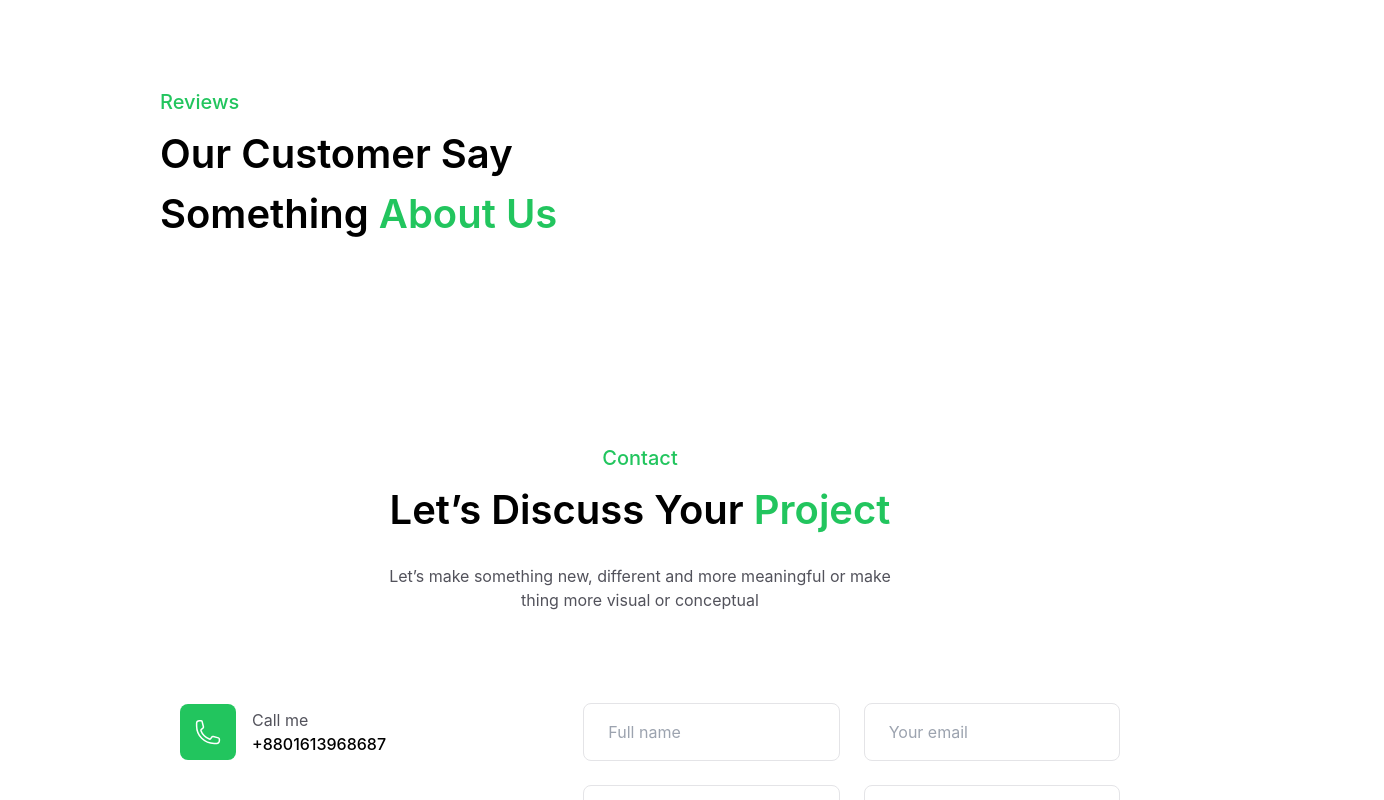
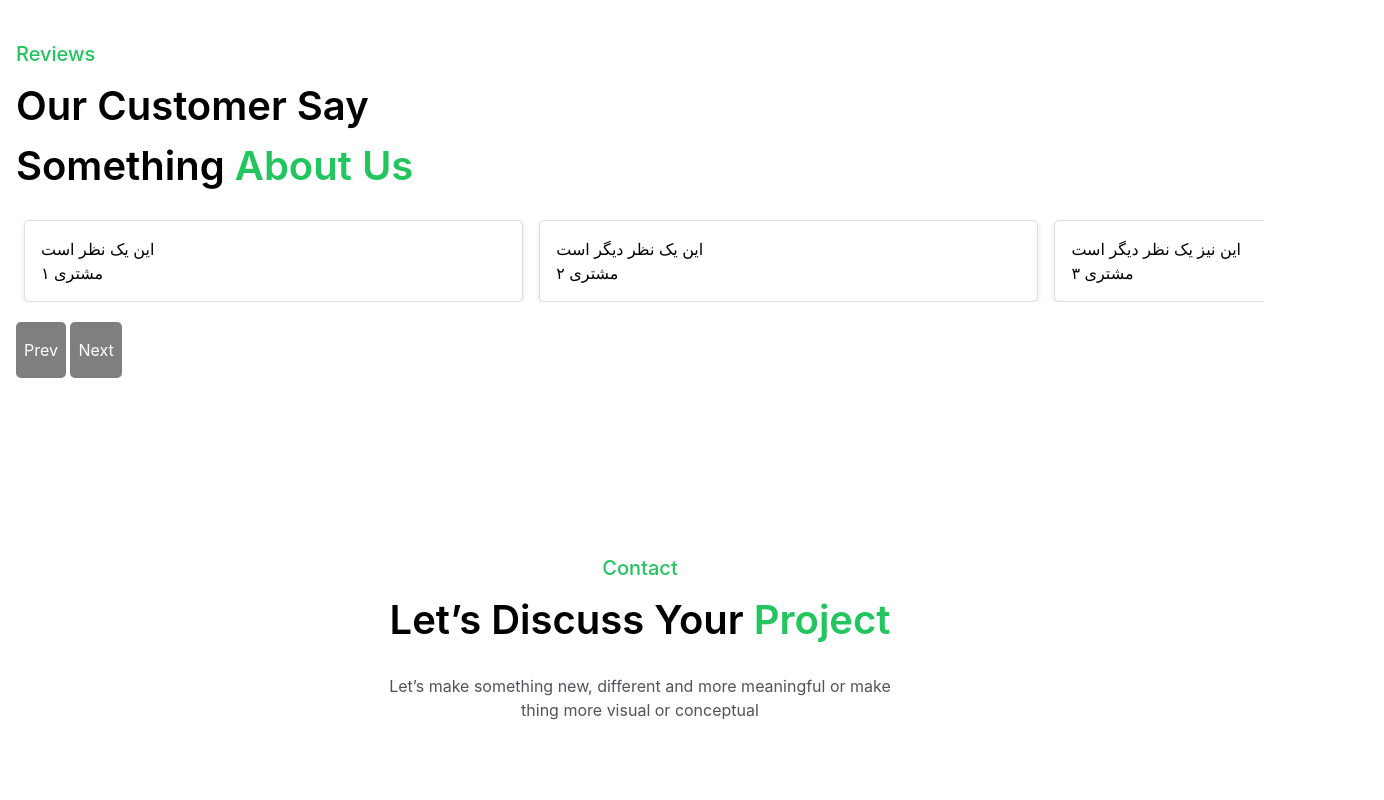
Before and after one commit to imedisa/test-interview-front, a website built with Vite: page index.html in a window 1280 px wide. Shown: the part 2000-2800 px from the top of the page, 1384 px wide, since content can reach past the window. Built offline with nearby package versions, Linux system fonts and the light colour scheme; files whose address does not match are found by name.

Commit message:
comments

```diff
--- a/assets/style.css
+++ b/assets/style.css
@@ -1,4 +1,3 @@
-
 :root {
   font-family: Inter, system-ui, Avenir, Helvetica, Arial, sans-serif;
   line-height: 1.5;
@@ -19,8 +18,63 @@ body {
   min-width: 320px;
   min-height: 100vh;
 }
-button{
+
+button {
   height: 56px;
   font-weight: 500px;
   padding: 16px 24px;
 }
+
+.carousel {
+  position: relative;
+  overflow: hidden;
+  width: 100%;
+}
+
+.carousel-container {
+  display: flex;
+  overflow: hidden;
+}
+
+.carousel-slides {
+  display: flex;
+  transition: transform 0.3s ease;
+  width: 100%;
+}
+
+.slide {
+  flex: 0 0 calc(100% / 2.5); /* هر آیتم 40% از عرض container را می‌گیرد */
+  box-sizing: border-box;
+  padding: 1rem;
+  background-color: #fff;
+  border: 1px solid #ddd;
+  margin: 0 0.5rem;
+  border-radius: 5px;
+  box-shadow: 0 2px 5px rgba(0, 0, 0, 0.1);
+}
+
+.controls {
+  /* position: absolute;
+  top: 50%;
+  width: 100%;
+  display: flex;
+  justify-content: space-between;
+  transform: translateY(-50%);
+  z-index: 1; */
+  margin-top: 20px;
+}
+
+.controls button {
+  background: rgba(0, 0, 0, 0.5);
+  color: white;
+  border: none;
+  padding: 0.5rem;
+  border-radius: 5px;
+  cursor: pointer;
+  font-size: 1rem;
+}
+
+.controls button:disabled {
+  background: rgba(0, 0, 0, 0.2);
+  cursor: not-allowed;
+}
--- a/index.html
+++ b/index.html
@@ -1,5 +1,6 @@
 <!DOCTYPE html>
 <html lang="en">
+
 <head>
   <meta charset="UTF-8" />
   <link rel="icon" type="" href="./assets/icons/Logo.svg" />
@@ -7,21 +8,20 @@
   <script src="https://cdn.tailwindcss.com"></script>
 
   <title>Portfolio</title>
+  <link rel="stylesheet" href="styles.css">
+  <link href="https://unpkg.com/swiper/swiper-bundle.min.css" rel="stylesheet" />
+  <script src="https://unpkg.com/swiper/swiper-bundle.min.js"></script>
 </head>
+
 <body class="pt-20">
-    <div class="container mx-auto px-40 py-10">
+  <div class="container mx-auto px-4 py-10">
     <!-- HEADER -->
-      <div
-        x-data="{ scrolled: false }"
-        @scroll.window="scrolled = (window.pageYOffset > 20)"
+    <div x-data="{ scrolled: false }" @scroll.window="scrolled = (window.pageYOffset > 20)"
       class="fixed top-0 left-0 right-0 z-50 transition-all duration-300"
-        :class="{'bg-white shadow-md': scrolled, 'bg-transparent': !scrolled}"
-      >
+      :class="{'bg-white shadow-md': scrolled, 'bg-transparent': !scrolled}">
       <div class="container mx-auto px-4">
-          <header
-            class="flex justify-between items-center py-4 transition-all duration-300"
-            :class="{'py-2': scrolled, 'py-4': !scrolled}"
-          >
+        <header class="flex justify-between items-center py-4 transition-all duration-300"
+          :class="{'py-2': scrolled, 'py-4': !scrolled}">
           <!-- LOGO -->
           <img src="./assets/icons/Logo.svg" alt="logo" />
 
@@ -44,11 +44,8 @@
           </div>
 
           <!-- BUTTON -->
-            <a
-              href="./assets/pdf/myfile.pdf"
-              download=""
-              class="border-2 border-green-500 hover:bg-green-600 hover:text-white transition-colors rounded-lg bg-transparent px-6 py-2"
-            >
+          <a href="./assets/pdf/myfile.pdf" download=""
+            class="border-2 border-green-500 hover:bg-green-600 hover:text-white transition-colors rounded-lg bg-transparent px-6 py-2">
             Download CV
           </a>
         </header>
@@ -59,9 +56,7 @@
     <div id="about" class="mt-32 grid grid-cols-2 items-center relative">
       <div class="">
         <div class="text-green-500 text-xl font-medium mb-2">welcome</div>
-          <div
-            class="text-[58px] font-semibold leading-[70px] mb-6 text-nowrap"
-          >
+        <div class="text-[58px] font-semibold leading-[70px] mb-6 text-nowrap">
           I have <span class="text-green-500 font-bold"> Creative</span><br />
           <span class="text-green-500 font-bold">Design</span> Experience
         </div>
@@ -71,9 +66,7 @@
           to solve their problems with my design for 2 years.
         </div>
         <div class="mt-10 flex gap-6 items-center">
-            <button
-              class="bg-green-500 hover:bg-green-700 transition-colors text-white rounded-lg"
-            >
+          <button class="bg-green-500 hover:bg-green-700 transition-colors text-white rounded-lg">
             Contact Me
           </button>
           <a class="flex items-center gap-6">
@@ -89,24 +82,21 @@
             Follow me on:
           </div>
           <span class="bg-green-500 h-16 content-none mt-8 w-[1px]"></span>
-            <a href="#"
-              ><div
-                class="bg-green-500 hover:bg-green-700 w-5 h-5 rounded-[5px] flex justify-center items-center"
-              >
-                <img src="./assets/icons/facebook.svg" alt="" /></div
-            ></a>
-            <a href="#"
-              ><div
-                class="bg-green-500 hover:bg-green-700 w-5 h-5 rounded-[5px] flex justify-center items-center"
-              >
-                <img src="./assets/icons/instagram.svg" alt="" /></div
-            ></a>
-            <a href="#"
-              ><div
-                class="bg-green-500 hover:bg-green-700 w-5 h-5 rounded-[5px] flex justify-center items-center"
-              >
-                <img src="./assets/icons/linkedin.svg" alt="" /></div
-            ></a>
+          <a href="#">
+            <div class="bg-green-500 hover:bg-green-700 w-5 h-5 rounded-[5px] flex justify-center items-center">
+              <img src="./assets/icons/facebook.svg" alt="" />
+            </div>
+          </a>
+          <a href="#">
+            <div class="bg-green-500 hover:bg-green-700 w-5 h-5 rounded-[5px] flex justify-center items-center">
+              <img src="./assets/icons/instagram.svg" alt="" />
+            </div>
+          </a>
+          <a href="#">
+            <div class="bg-green-500 hover:bg-green-700 w-5 h-5 rounded-[5px] flex justify-center items-center">
+              <img src="./assets/icons/linkedin.svg" alt="" />
+            </div>
+          </a>
         </div>
       </div>
     </div>
@@ -143,9 +133,7 @@
           to solve their problems with my design for 2 years.
         </div>
         <div class="mt-10 flex gap-6 items-center">
-            <button
-              class="bg-green-500 hover:bg-green-700 transition-colors text-white rounded-lg"
-            >
+          <button class="bg-green-500 hover:bg-green-700 transition-colors text-white rounded-lg">
             Hire Me
           </button>
         </div>
@@ -191,9 +179,7 @@
             share with you.
           </div>
           <div class="mt-10 flex gap-6 items-center">
-              <button
-                class="bg-green-500 hover:bg-green-700 transition-colors text-white rounded-lg"
-              >
+            <button class="bg-green-500 hover:bg-green-700 transition-colors text-white rounded-lg">
               Show More
             </button>
           </div>
@@ -222,6 +208,22 @@
       </div>
       <!-- COMMENTS CONTENT -->
       <div>
+        <div x-data="slider()" class="carousel">
+          <div class="carousel-container">
+            <div class="carousel-slides" :style="'transform: translateX(-' + (currentSlide * getSlideWidth()) + '%)'">
+              <template x-for="(slide, index) in slides" :key="index">
+                <div class="slide">
+                  <div class="comment" x-text="slide.comment"></div>
+                  <div class="name" x-text="slide.name"></div>
+                </div>
+              </template>
+            </div>
+          </div>
+          <div class="controls">
+            <button @click="prevSlide()">Prev</button>
+            <button @click="nextSlide()">Next</button>
+          </div>
+        </div>
 
       </div>
     </div>
@@ -244,9 +246,7 @@
         <div class="col-span-5 h-[587px]">
           <div class="gap-6 flex flex-col justify-between">
             <div class="gap-4 flex items-center py-7 px-5">
-                <div
-                  class="bg-green-500 hover:bg-green-700 w-14 h-14 rounded-lg flex justify-center items-center"
-                >
+              <div class="bg-green-500 hover:bg-green-700 w-14 h-14 rounded-lg flex justify-center items-center">
                 <img src="./assets/icons/call.svg" alt="" />
               </div>
               <div>
@@ -256,8 +256,7 @@
             </div>
             <div class="gap-4 flex items-center py-7 px-5">
               <div
-                  class="bg-green-500 hover:bg-green-700 transition-colors w-14 h-14 rounded-lg flex justify-center items-center"
-                >
+                class="bg-green-500 hover:bg-green-700 transition-colors w-14 h-14 rounded-lg flex justify-center items-center">
                 <img src="./assets/icons/gmail.svg" alt="" />
               </div>
               <div>
@@ -269,8 +268,7 @@
             </div>
             <div class="gap-4 flex items-center py-7 px-5">
               <div
-                  class="bg-green-500 hover:bg-green-700 transition-colors w-14 h-14 rounded-lg flex justify-center items-center"
-                >
+                class="bg-green-500 hover:bg-green-700 transition-colors w-14 h-14 rounded-lg flex justify-center items-center">
                 <img src="./assets/icons/location.svg" alt="" />
               </div>
               <div>
@@ -287,62 +285,30 @@
           <form action="" id="contactForm" onsubmit="return validateForm()">
             <div class="">
               <div class="grid grid-cols-2 gap-6">
-                  <input
-                    id="fullName"
-                    placeholder="Full name"
+                <input id="fullName" placeholder="Full name"
                   class="border border-zinc-200 rounded-lg px-6 py-4 focus:border-green-600 focus:ring-1 focus:ring-green-600 hover:border-zinc-400 transition-colors focus:outline-none"
-                    type="text"
-                    required
-                    minlength="2"
-                    maxlength="50"
-                  />
-                  <input
-                    id="email"
-                    placeholder="Your email"
+                  type="text" required minlength="2" maxlength="50" />
+                <input id="email" placeholder="Your email"
                   class="border border-zinc-200 rounded-lg px-6 py-4 focus:border-green-600 focus:ring-1 focus:ring-green-600 hover:border-zinc-400 transition-colors focus:outline-none"
-                    type="email"
-                    required
-                    pattern="[a-z0-9._%+-]+@[a-z0-9.-]+\.[a-z]{2,}$"
-                  />
-                  <input
-                    id="phone"
-                    placeholder="Phone number"
+                  type="email" required pattern="[a-z0-9._%+-]+@[a-z0-9.-]+\.[a-z]{2,}$" />
+                <input id="phone" placeholder="Phone number"
                   class="border border-zinc-200 rounded-lg px-6 py-4 focus:border-green-600 focus:ring-1 focus:ring-green-600 hover:border-zinc-400 transition-colors focus:outline-none"
-                    type="tel"
-                    required
-                    pattern="[0-9]{10}"
-                  />
-                  <input
-                    id="budget"
-                    placeholder="Budget"
+                  type="tel" required pattern="[0-9]{10}" />
+                <input id="budget" placeholder="Budget"
                   class="border border-zinc-200 rounded-lg px-6 py-4 focus:border-green-600 focus:ring-1 focus:ring-green-600 hover:border-zinc-400 transition-colors focus:outline-none"
-                    type="number"
-                    min="0"
-                    step="0.01"
-                    required
-                  />
+                  type="number" min="0" step="0.01" required />
               </div>
 
               <div class="grid grid-cols-1 mt-6">
-                  <textarea
-                    id="message"
-                    placeholder="Message"
+                <textarea id="message" placeholder="Message"
                   class="border border-zinc-200 rounded-lg px-6 py-4 focus:border-green-600 focus:ring-1 focus:ring-green-600 hover:border-zinc-400 transition-colors focus:outline-none"
-                    name=""
-                    cols="30"
-                    rows="10"
-                    required
-                    minlength="10"
-                    maxlength="500"
-                  ></textarea>
+                  name="" cols="30" rows="10" required minlength="10" maxlength="500"></textarea>
               </div>
             </div>
 
             <div class="flex justify-end">
-                <button
-                  type="submit"
-                  class="mt-10 bg-green-600 text-white px-6 py-4 rounded-lg hover:bg-green-700 transition-colors"
-                >
+              <button type="submit"
+                class="mt-10 bg-green-600 text-white px-6 py-4 rounded-lg hover:bg-green-700 transition-colors">
                 Submit Message
               </button>
             </div>
@@ -356,31 +322,69 @@
         <div class="">@ 2022. All Rights Reserved</div>
         <div class="text-center">Designed by Tanvir Ahmed</div>
         <div class="flex justify-end gap-4">
-            <a href="#"
-              ><div
-                class="bg-green-500 hover:bg-green-700 w-6 h-6 rounded-full flex justify-center items-center"
-              >
-                <img src="./assets/icons/facebook.svg" alt="" /></div></a
-            ><a href="#"
-              ><div
-                class="bg-green-500 hover:bg-green-700 w-6 h-6 rounded-full flex justify-center items-center"
-              >
-                <img src="./assets/icons/twitter.svg" alt="" /></div></a
-            ><a href="#"
-              ><div
-                class="bg-green-500 hover:bg-green-700 w-6 h-6 rounded-full flex justify-center items-center"
-              >
-                <img src="./assets/icons/linkedin.svg" alt="" /></div></a
-            ><a href="#"
-              ><div
-                class="bg-green-500 hover:bg-green-700 w-6 h-6 rounded-full flex justify-center items-center"
-              >
-                <img src="./assets/icons/instagram.svg" alt="" /></div
-            ></a>
+          <a href="#">
+            <div class="bg-green-500 hover:bg-green-700 w-6 h-6 rounded-full flex justify-center items-center">
+              <img src="./assets/icons/facebook.svg" alt="" />
+            </div>
+          </a><a href="#">
+            <div class="bg-green-500 hover:bg-green-700 w-6 h-6 rounded-full flex justify-center items-center">
+              <img src="./assets/icons/twitter.svg" alt="" />
+            </div>
+          </a><a href="#">
+            <div class="bg-green-500 hover:bg-green-700 w-6 h-6 rounded-full flex justify-center items-center">
+              <img src="./assets/icons/linkedin.svg" alt="" />
+            </div>
+          </a><a href="#">
+            <div class="bg-green-500 hover:bg-green-700 w-6 h-6 rounded-full flex justify-center items-center">
+              <img src="./assets/icons/instagram.svg" alt="" />
+            </div>
+          </a>
         </div>
       </div>
     </div>
   </div>
-    <script type="module" src="/main.js"></script>
+  <script>
+
+  </script>
+  <script type="module" src="/main.js">
+  </script>
+  <script>
+
+    function slider() {
+      return {
+        slides: [
+          { comment: 'این یک نظر است', name: 'مشتری ۱' },
+          { comment: 'این یک نظر دیگر است', name: 'مشتری ۲' },
+          { comment: 'این نیز یک نظر دیگر است', name: 'مشتری ۳' },
+          { comment: 'این هم یک نظر دیگر است', name: 'مشتری ۴' },
+          { comment: 'این آخرین نظر است', name: 'مشتری ۵' }
+        ],
+        currentSlide: 0,
+        slidesToShow: 2.5,
+        getSlideWidth() {
+          return 100 / this.slidesToShow;
+        },
+        totalSlides() {
+          return Math.ceil(this.slides.length - this.slidesToShow + 1);
+        },
+        prevSlide() {
+          if (this.currentSlide > 0) {
+            this.currentSlide--;
+          }
+        },
+        nextSlide() {
+          if (this.currentSlide < this.totalSlides() - 1) {
+            this.currentSlide++;
+          }
+        },
+        getVisibleSlides() {
+          const start = this.currentSlide;
+          const end = Math.min(start + this.slidesToShow, this.slides.length);
+          return this.slides.slice(start, end);
+        }
+      };
+    }
+  </script>
 </body>
+
 </html>
--- a/main.js
+++ b/main.js
@@ -5,6 +5,11 @@ import { setupCounter } from "./counter.js";
 import Alpine from "alpinejs";
 window.Alpine = Alpine;
 Alpine.start();
+import Splide from 'alpine-splide'
+
+Alpine.data('Splide', Splide)
+
+// Alpine.start()
 
 document.addEventListener("alpine:init", () => {
   Alpine.data("imageSlider", () => ({
--- a/package.json
+++ b/package.json
@@ -13,6 +13,8 @@
     "vite": "^5.3.4"
   },
   "dependencies": {
-    "alpinejs": "^3.14.1"
+    "alpine-splide": "^1.2.0",
+    "alpinejs": "^3.14.1",
+    "embla-carousel": "^8.1.7"
   }
 }
--- /dev/null
+++ b/slider.js
@@ -0,0 +1,3 @@
+import "alpinejs";
+import EmblaCarousel from "embla-carousel";
+window.EmblaCarousel = EmblaCarousel;
```
Also changed, not shown: 2 other files. Lines whose indentation alone changed are shown as unchanged.
